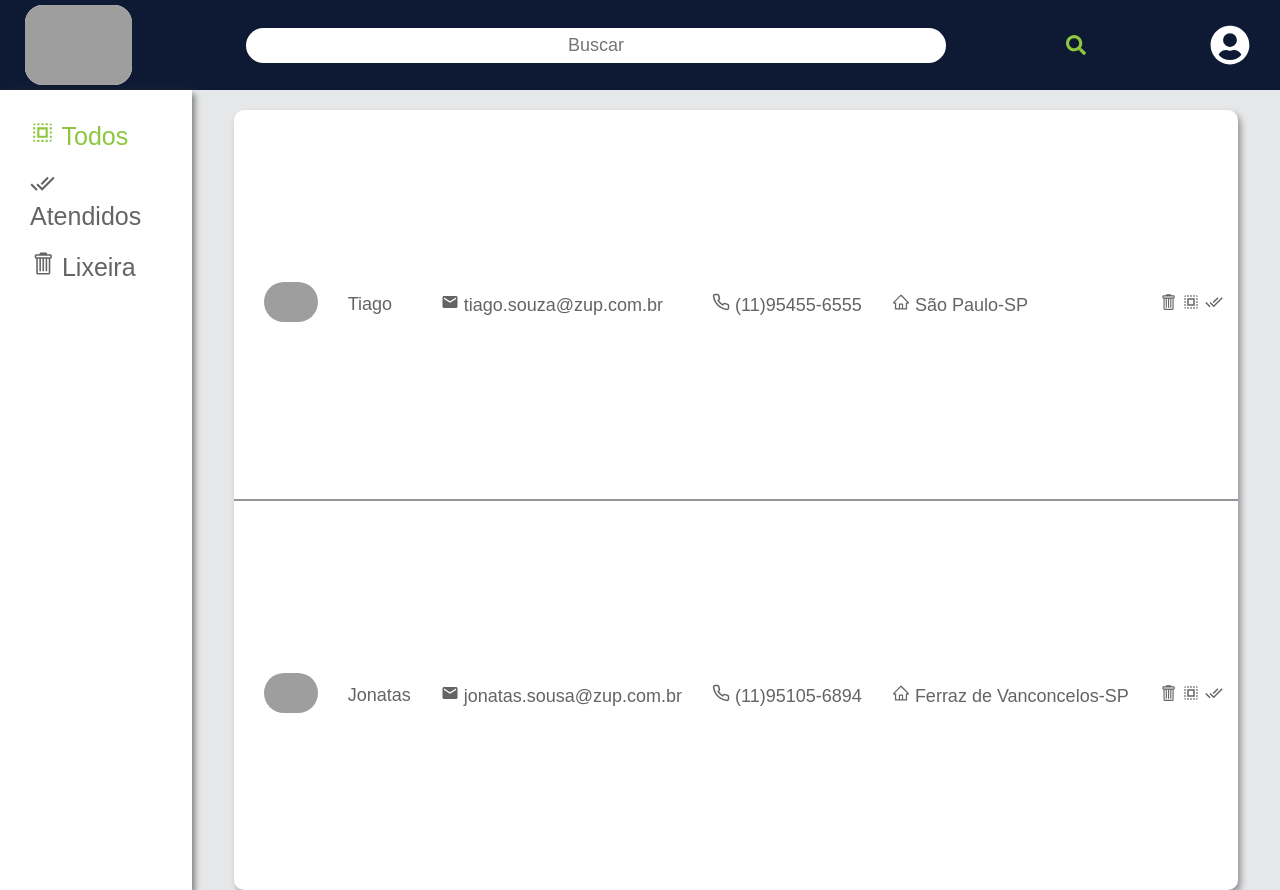
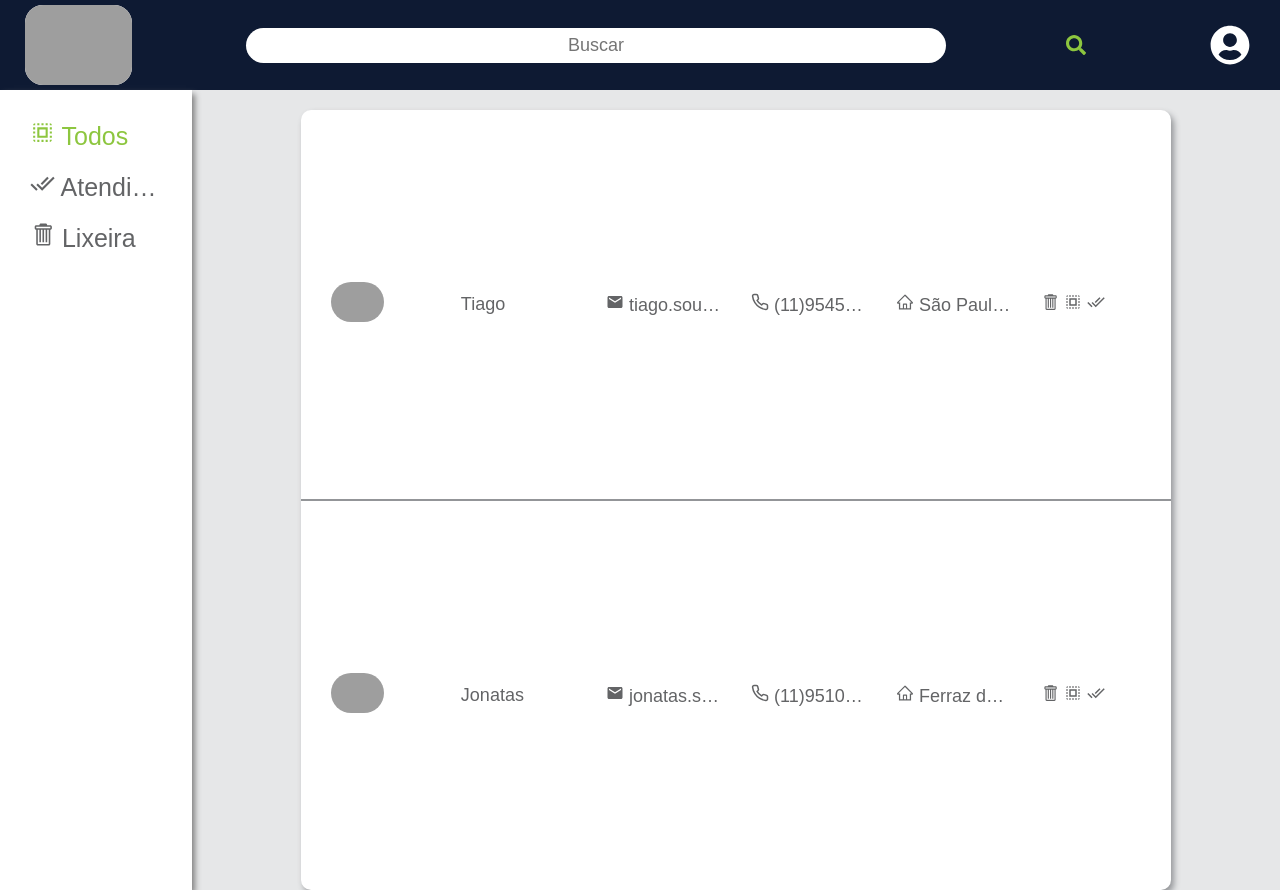
Before and after one commit to JonatasSousaZup/ProvaFront, a React (Create React App) app: page / in a window 1280 px wide. Built offline with nearby package versions, Linux system fonts and the light colour scheme; grey boxes are pictures that could not be loaded.

Commit message:
Criar perfil deifinitivamente

```diff
--- a/src/Components/Menu/styles.js
+++ b/src/Components/Menu/styles.js
@@ -9,9 +9,12 @@ export const Container = styled.div`
     padding: 20px;
     box-shadow: 3px 4px 6px gray;
     font-size: 25px;
+
 `;
 export const Linha = styled(Link)`
-
+    white-space: nowrap;
+    overflow: hidden;
+    text-overflow: ellipsis;
     text-decoration: none;
     padding: 10px;
     color: ${({active}) => active ? "#8dc63f" : "inherit"}
--- a/src/Components/Perfil/index.js
+++ b/src/Components/Perfil/index.js
@@ -1,11 +1,12 @@
-import React from 'react';
-import { Container, Header, Section, Img, Linha } from './styles';
+import React, { useState } from 'react';
+import { Container, Header, Section, Img, Linha, IconsContainer } from './styles';
 import { FaChevronCircleLeft, FaRegUser } from 'react-icons/fa';
 import { FiMapPin, FiPhone } from 'react-icons/fi';
 import { GoMail, GoCalendar } from 'react-icons/go';
 import { TiKeyOutline } from 'react-icons/ti';
 
 export default function Perfil() {
+    const [content, setContent] = useState({});
     return (
         <Container>
             <Header>
@@ -13,13 +14,21 @@ export default function Perfil() {
             </Header>
 
             <Section>
+                <div>
                 <Img src="https://miro.medium.com/max/570/1*EelUYA6BOTNXtuRjSlaqHw.png" />
-                <FaRegUser className="Icons" />
+                </div>
+                <div>
+                 <span> {content.label}</span>
+                 <span>{content.value}</span>
+                </div>
+                <IconsContainer>
+                <FaRegUser className="Icons" onMouseEnter={ () => setContent({ label:"Hi, myname is", value:"Tiago" })} />
                 <GoMail className="Icons" />
                 <GoCalendar className="Icons" />
                 <FiMapPin className="Icons" />
                 <FiPhone className="Icons" />
                 <TiKeyOutline className="Icons" />
+                </IconsContainer>
             </Section>
         </Container>
     );
--- a/src/Components/Perfil/styles.js
+++ b/src/Components/Perfil/styles.js
@@ -2,6 +2,7 @@ import styled from 'styled-components';
 import { Link } from 'react-router-dom';
 
 export const Container = styled.div`
+    flex-direction: column;
     height: 100vh;
     margin: 0 auto;
     display: flex;
@@ -17,20 +18,28 @@ export const Header = styled.header`
 `;
 
 export const Section = styled.section`
+    display: grid;
+    grid-template-rows: 4fr 2fr 1fr;
+
     width: 100%;
     max-width: 650px;
     margin-top: 120px;
     margin-bottom: 30px;
     height: 700px;
-    position: absolute;
     background: #FFF;
-    border-radius: 2px;
+    border-radius: 4px;
     box-shadow: 5px 5px 5px #939598;
 
     .Icons {
+        :hover {color: green}
         height: 50px;
         width: 50px;
+
     }
+`;
+export const IconsContainer = styled.div`
+    display: flex;
+    justify-content: space-around;
 `;
 
 export const Img = styled.img`
--- a/src/Components/Table/styles.js
+++ b/src/Components/Table/styles.js
@@ -6,6 +6,8 @@ export const Container = styled.div`
 `;
 
 export const Tabela = styled.table`
+
+        width: 80%;
         background: #FFF;
         font-size: 18px;
         padding: 5px;
@@ -13,4 +15,5 @@ export const Tabela = styled.table`
         border-radius: 10px;
         box-shadow: 3px 4px 6px #939598;
         border-collapse: collapse;
+        table-layout: fixed;
 `;
--- a/src/Components/TableItem/styles.js
+++ b/src/Components/TableItem/styles.js
@@ -8,9 +8,13 @@ export const Img = styled.img`
 
 export const Td = styled.td`
     padding: 15px;
+    white-space: nowrap;
+    overflow: hidden;
+    text-overflow: ellipsis;
 `;
 
 export const Tr = styled.tr`
+    width: 100%;
     border-bottom: 2px solid #939598;
 
     :last-child {
```
